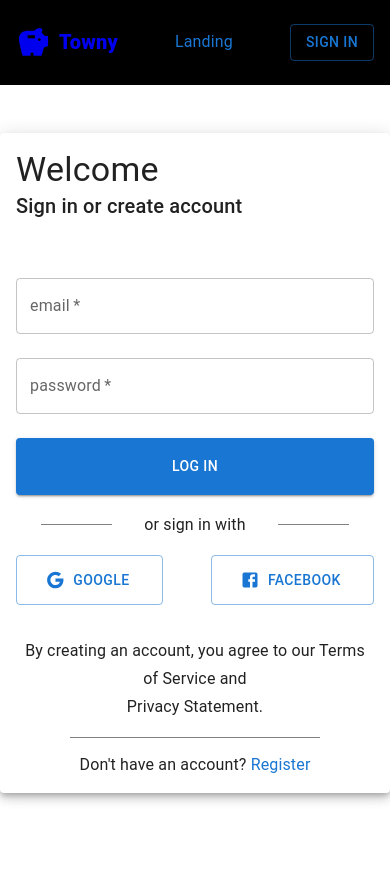
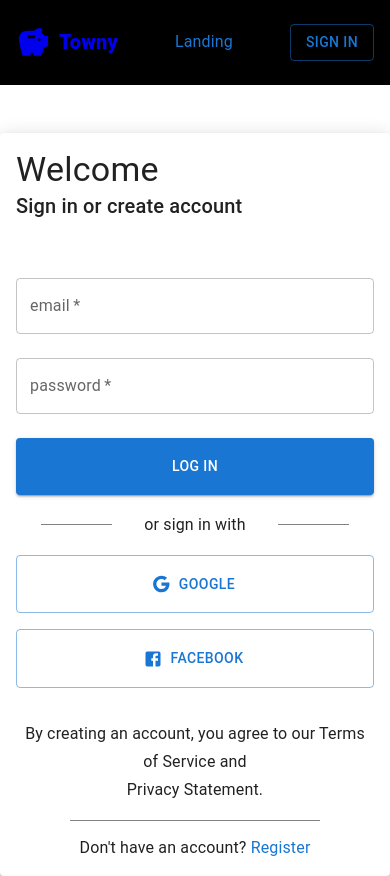
Before and after one commit to GeorgeIonita1/Towny_client, a React (Vite) app: page /login in a window 390 px wide. Before the commit the page ends 844 px from the top, so only its background shows below. Built offline with nearby package versions, Linux system fonts and the light colour scheme; no server answers.

Commit message:
Mobile styling for login page

```diff
--- a/src/pages/Login.tsx
+++ b/src/pages/Login.tsx
@@ -49,7 +49,7 @@ export default function FormLogin({ isLogin }: IFormLoginProps) {
                 </Box>
 
                 { isLogin && (
-                    <>
+                    <Box sx={{ '& .MuiButtonBase-root': { width: '100%', py: 2, mt: 2, cursor: 'not-allowed' }}}>
                         <Typography
                             variant='subtitle1' component='small' align='center'
                             sx={{ mt: 2, display: 'flex', alignItems: 'center', justifyContent: 'center', gap: 4, '&::after, &::before': { content: '""', bgcolor: 'gray', height: '1px', width: '20%', display: 'block' } }}
@@ -57,11 +57,9 @@ export default function FormLogin({ isLogin }: IFormLoginProps) {
                             or sign in with
                         </Typography>
 
-                        <Box sx={{ display: 'flex', justifyContent: 'space-between', gap: 6, mt: 2, '& .MuiButton-root': { py: 1.5, flexGrow: 1 }, '& .MuiButtonBase-root:hover': { cursor: 'not-allowed' } }}>
-                                <Button variant='outlined' startIcon={<GoogleIcon />}>Google</Button>
-                                <Button variant='outlined' startIcon={<FacebookIcon />}>Facebook</Button>
-                        </Box>
-                    </>
+                        <Button variant='outlined' startIcon={<GoogleIcon />}>Google</Button>
+                        <Button variant='outlined' startIcon={<FacebookIcon />}>Facebook</Button>
+                    </Box>
                 )}
 
                 <Typography variant='subtitle1' component='h3' align='center' sx={{ mt: 4 }}>By creating an account, you agree to our Terms of Service and <br />Privacy Statement.</Typography>
```
